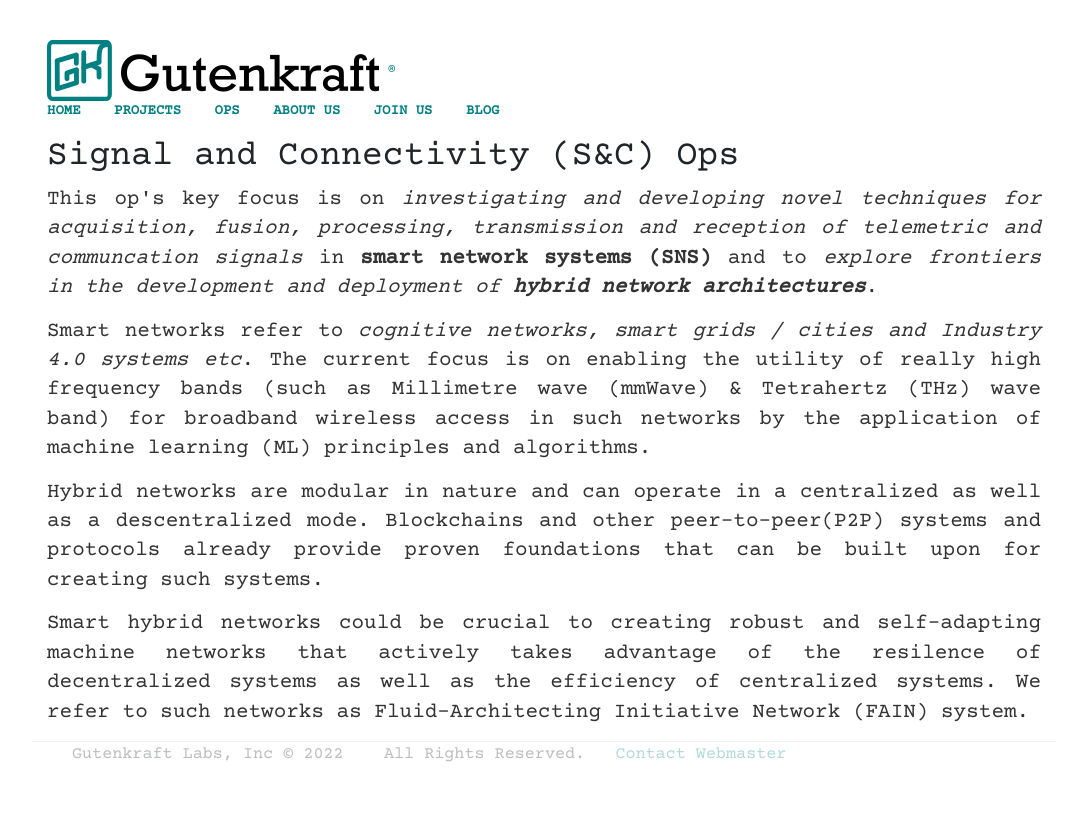
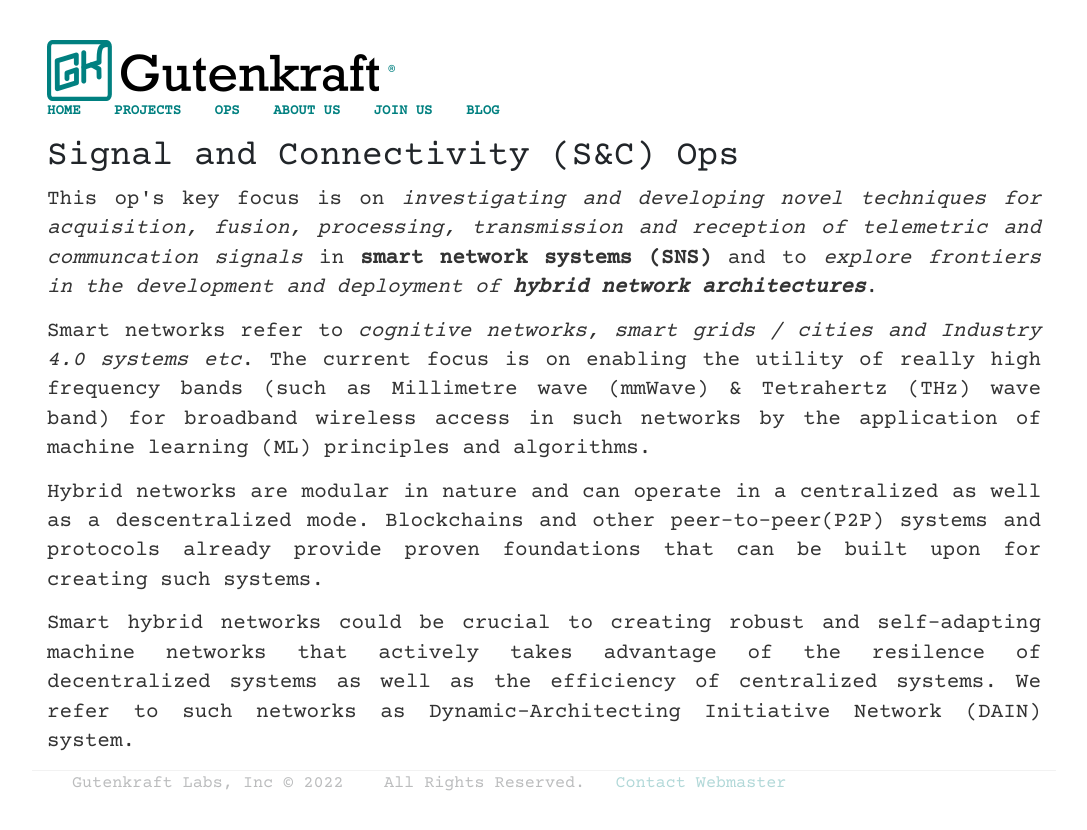
Before and after one commit to oferonmi/datafilik.github.io, a Jekyll site: the page built from ops/snc_op/index.html, in a window 1280 px wide. Shown: the top 830 px of the page, without its empty margins (96-1183 px from the left). Built offline with Jekyll 4.4.1, drawn with Linux system fonts in a browser that asks for light colours; some web fonts are replaced.

Commit message:
update snc op page

```diff
--- a/ops/snc_op/index.html
+++ b/ops/snc_op/index.html
@@ -18,7 +18,7 @@
     </p>
 
     <p align="justify">
-        Smart hybrid networks could be crucial to creating robust and self-adapting machine networks that actively takes advantage of the resilence of decentralized systems as well as the efficiency of centralized systems. We refer to such networks as Fluid-Architecting Initiative Network (FAIN) system.
+        Smart hybrid networks could be crucial to creating robust and self-adapting machine networks that actively takes advantage of the resilence of decentralized systems as well as the efficiency of centralized systems. We refer to such networks as Dynamic-Architecting Initiative Network (DAIN) system.
     </p>
 
 </div>
```
